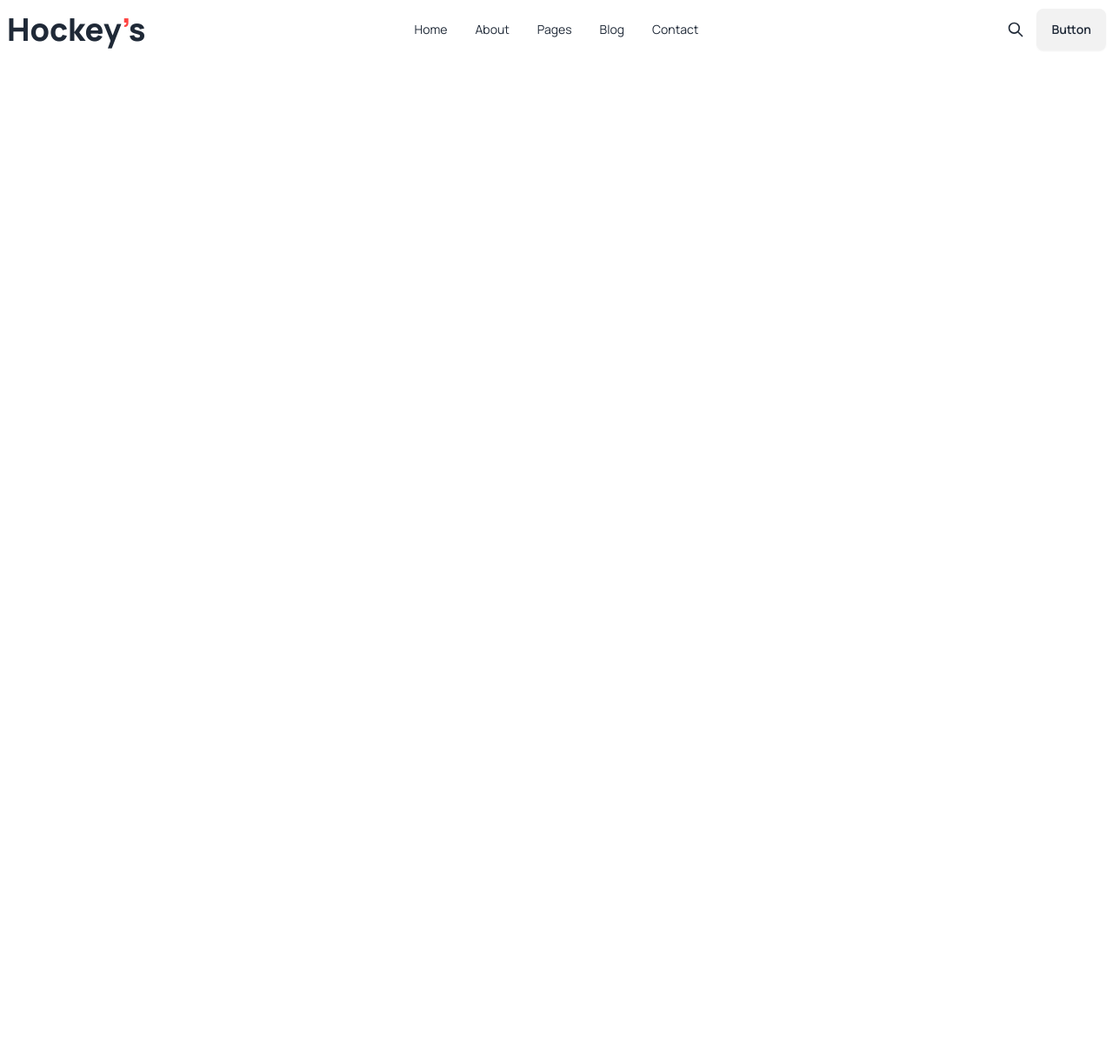
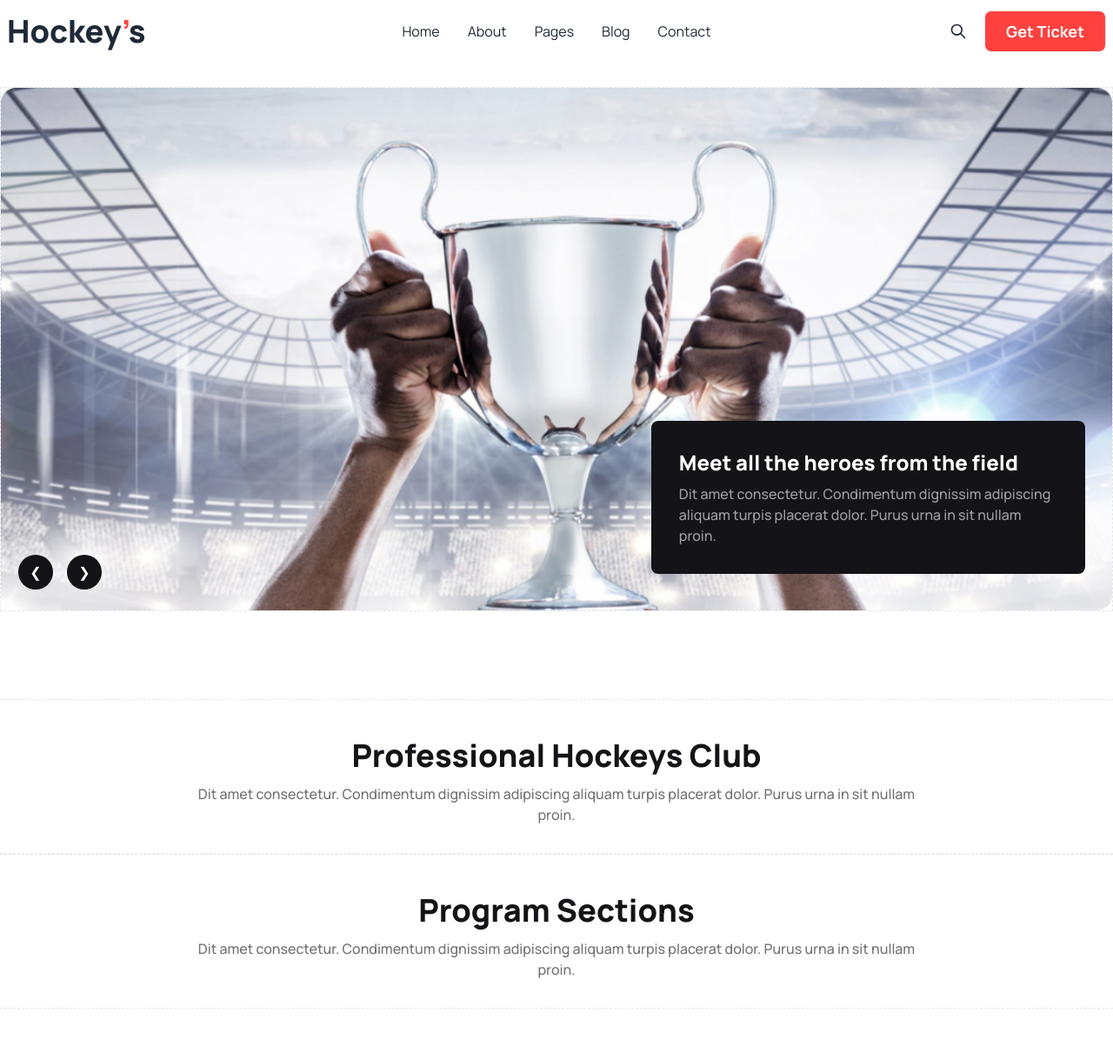
Before and after one commit to LailaIsrat/hocky_with_DaisyUi, a plain HTML site: page index.html in a window 1280 px wide. Shown: the whole page at 87% size. Before the commit the page ends 800 px from the top, so only its background shows below. Drawn offline with nearby package versions, Linux system fonts and the light colour scheme.

Commit message:
nav & slider part with mobile rezponsive

```diff
--- a/index.html
+++ b/index.html
@@ -18,6 +18,10 @@
               colors: {
                 clifford: '#da373d',
                 'secondary-color':'#FF4240',
+                'primary-color' : 'rgb(19, 19, 24)',
+                'all-p-color'   : 'rgba(19,19,24,0.6)',
+                'dashed-border-color' : 'rgba(19, 19, 24, 0.2);',
+                'all-hero-text' : 'rgba(255, 255, 255, 0.6)',
               }
             }
           }
@@ -31,42 +35,95 @@
       </style>
 </head>
 <body class="manrope_font">
-    <header class="container mx-auto">
+    <header class="container mx-auto mb-4 md:mb-7">
         <!-- nav -->
         <div class="navbar bg-base-100">
             <div class="navbar-start">
                 <div class="dropdown">
                     <div tabindex="0" role="button" class="btn btn-ghost lg:hidden">
-                        <svg xmlns="http://www.w3.org/2000/svg" class="h-5 w-5" fill="none" viewBox="0 0 24 24" stroke="currentColor"><path stroke-linecap="round" stroke-linejoin="round" stroke-width="2" d="M4 6h16M4 12h8m-8 6h16" /></svg>
+                        <svg xmlns="http://www.w3.org/2000/svg" class="w-5 h-5" fill="none" viewBox="0 0 24 24" stroke="currentColor"><path stroke-linecap="round" stroke-linejoin="round" stroke-width="2" d="M4 6h16M4 12h8m-8 6h16" /></svg>
                     </div>
                     <ul tabindex="0" class="menu menu-sm dropdown-content mt-3 z-[1] p-2 shadow bg-base-100 rounded-box w-52">
-                        <li><a>Home</a></li>
-                        <li><a>About</a></li>
-                        <li><a>Pages</a></li>
-                        <li><a>Blog</a></li>
-                        <li><a>Contact</a></li>
+                        <li class="hover:text-secondary-color hover:font-bold hover:transition-all hover:duration-1000 active:text-secondary-color"><a href="/index.html">Home</a></li>
+                        <li class="hover:text-secondary-color hover:font-bold hover:transition-all hover:duration-1000 active:text-secondary-color"><a>About</a></li>
+                        <li class="hover:text-secondary-color hover:font-bold hover:transition-all hover:duration-1000 active:text-secondary-color"><a>Pages</a></li>
+                        <li class="hover:text-secondary-color hover:font-bold hover:transition-all hover:duration-1000 active:text-secondary-color"><a>Blog</a></li>
+                        <li class="hover:text-secondary-color hover:font-bold hover:transition-all hover:duration-1000 active:text-secondary-color"><a>Contact</a></li>
                     </ul>
                 </div>
-                <a class=" text-4xl font-extrabold">Hockey<span class="text-secondary-color">’</span>s</a>
+                <a class="text-2xl font-extrabold md:text-4xl">Hockey<span class="text-secondary-color">’</span>s</a>
             </div>
-            <div class="navbar-center hidden lg:flex">
-                <ul class="menu menu-horizontal px-1">
-                    <li><a>Home</a></li>
-                    <li><a>About</a></li>
-                    <li><a>Pages</a></li>
-                    <li><a>Blog</a></li>
-                    <li><a>Contact</a></li>
+            <div class="hidden navbar-center lg:flex">
+                <ul class="px-1 text-base menu menu-horizontal ">
+                    <li class="hover:text-secondary-color hover:font-bold hover:transition-all hover:duration-1000 active:text-secondary-color"><a href="/index.html">Home</a></li>
+                    <li class="hover:text-secondary-color hover:font-bold hover:transition-all hover:duration-1000active:text-secondary-color"><a>About</a></li>
+                    <li class="hover:text-secondary-color active:text-secondary-color hover:font-bold hover:transition-all hover:duration-1000"><a>Pages</a></li>
+                    <li class="hover:text-secondary-color active:text-secondary-color hover:font-bold hover:transition-all hover:duration-1000"><a>Blog</a></li>
+                    <li class="hover:text-secondary-color active:text-secondary-color hover:font-bold hover:transition-all hover:duration-1000"><a>Contact</a></li>
                 </ul>
             </div>
             <div class="navbar-end">
-                <button class="btn btn-ghost btn-circle">
-                    <svg xmlns="http://www.w3.org/2000/svg" class="h-5 w-5" fill="none" viewBox="0 0 24 24" stroke="currentColor"><path stroke-linecap="round" stroke-linejoin="round" stroke-width="2" d="M21 21l-6-6m2-5a7 7 0 11-14 0 7 7 0 0114 0z" /></svg>
+                <button class="hidden mr-5 lg:block">
+                    <svg xmlns="http://www.w3.org/2000/svg" class="w-5 h-5" fill="none" viewBox="0 0 24 24" stroke="currentColor"><path stroke-linecap="round" stroke-linejoin="round" stroke-width="2" d="M21 21l-6-6m2-5a7 7 0 11-14 0 7 7 0 0114 0z" /></svg>
                   </button>
-                <a class="btn">Button</a>
+                <a class="px-3 text-base font-bold text-white md:text-lg hover:bg-transparent btn bg-secondary-color hover:border hover:border-secondary-color hover:text-secondary-color hover:transition hover:duration-1000 md:px-6 ">Get Ticket</a>
             </div>
         </div>
     </header>
-    <main>
+    <main class="container px-4 mx-auto md:px-0">
+      <section>
+          <!-- slider -->
+          <div class="w-full border border-dashed carousel border-border-p-color">
+            <div id="slide1" class="relative w-full carousel-item">
+              <img src="./Images/1.png" class="w-full" />
+              <div class="absolute flex left-[42%] md:left-5 md:right-5 bottom-3 md:bottom-6">
+                <a href="#slide2" class="mr-4 text-white  bg-primary-color w-[28px] h-[28px] md:w-[40px] md:h-[40px] rounded-full grid justify-center items-center hover:bg-transparent hover:border hover:border-secondary-color hover:text-secondary-color hover:transition hover:duration-1000 ">❮</a>
+                <a href="#slide2" class="text-white  bg-primary-color w-[28px] h-[28px] md:w-[40px] md:h-[40px] rounded-full grid justify-center items-center hover:bg-transparent hover:border hover:border-secondary-color hover:text-secondary-color hover:transition hover:duration-1000 ">❯</a>
+              </div>
+            </div>
+            <div id="slide2" class="relative w-full carousel-item">
+              <img src="./Images/1.png" class="w-full" />
+              <div class="absolute flex left-[42%] md:left-5 md:right-5 bottom-3 md:bottom-6">
+                <a href="#slide1" class="mr-4 text-white  bg-primary-color w-[28px] h-[28px] md:w-[40px] md:h-[40px] rounded-full grid justify-center items-center hover:bg-transparent hover:border hover:border-secondary-color hover:text-secondary-color hover:transition hover:duration-1000 ">❮</a>
+                <a href="#slide1" class="text-white  bg-primary-color w-[28px] h-[28px] md:w-[40px] md:h-[40px] rounded-full grid justify-center items-center hover:bg-transparent hover:border hover:border-secondary-color hover:text-secondary-color hover:transition hover:duration-1000 ">❯</a>
+              </div>
+            </div>
+          </div>
+          <!-- slider meet all heros section -->
+          <div class="flex justify-end mt-3 md:mt-0 md:mr-8 md:-translate-y-56">
+            <div class="p-8 rounded-lg lg:w-2/5 bg-primary-color">
+              <h4 class="mb-2 text-lg font-extrabold text-white md:text-2xl">Meet all the heroes from the field</h4>
+              <p class="text-sm font-medium md:text-base text-all-hero-text">Dit amet consectetur. Condimentum dignissim adipiscing aliquam turpis placerat dolor. Purus urna in sit nullam proin. </p>
+
+            </div>
+          </div>
+      </section>
+
+        <!-- Professional hockys club -->
+      <section class="mb-20 md:-mt-20">
+        <!-- title -->
+        <div class="py-8 text-center border-dashed border-y border-border-p-color">
+          <h1 class="p-3 text-xl font-extrabold md:text-4xl text-primary-color">Professional Hockeys Club</h1>
+          <div class="w-4/5 mx-auto md:w-2/3">
+            <p class="text-sm font-medium md:text-base text-all-p-color">Dit amet consectetur. Condimentum dignissim adipiscing aliquam turpis placerat dolor. Purus urna in sit nullam proin. </p>
+          </div>
+        </div>
+      </section>
+
+      <!-- Professional hockys club -->
+
+      <section class="mb-20 md:-mt-20">
+        <!-- title -->
+        <div class="py-8 mb-6 text-center border-dashed md:mb-12 border-y border-border-p-color">
+          <h1 class="p-3 text-xl font-extrabold md:text-4xl text-primary-color">Program Sections</h1>
+          <div class="w-4/5 mx-auto md:w-2/3">
+            <p class="text-sm font-medium md:text-base text-all-p-color">Dit amet consectetur. Condimentum dignissim adipiscing aliquam turpis placerat dolor. Purus urna in sit nullam proin. </p>
+          </div>
+        </div>
+        <div class="grid grid-cols-1 gap-6 md:grid-cols-2">
+
+        </div>
+      </section>
 
     </main>
     <footer>
```
